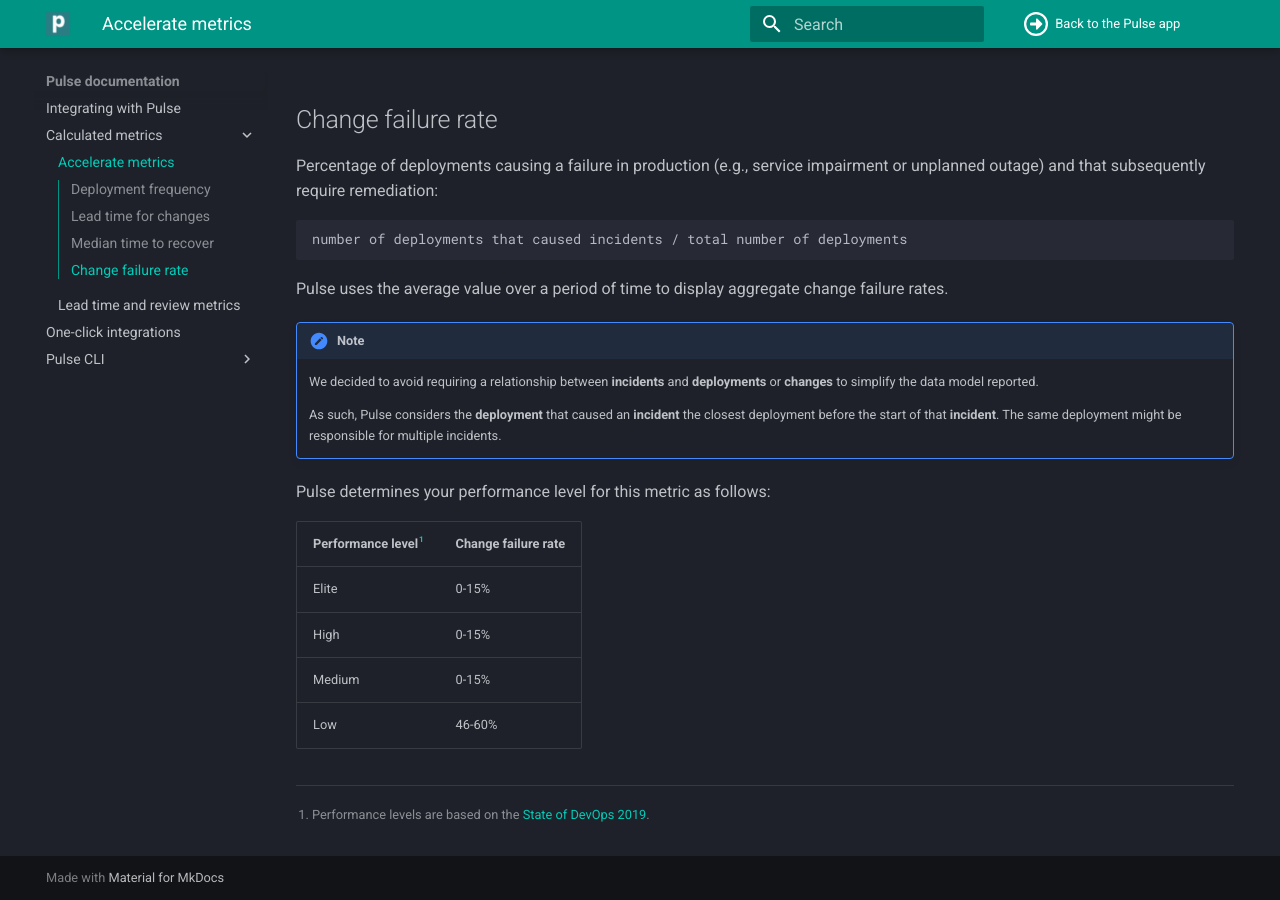
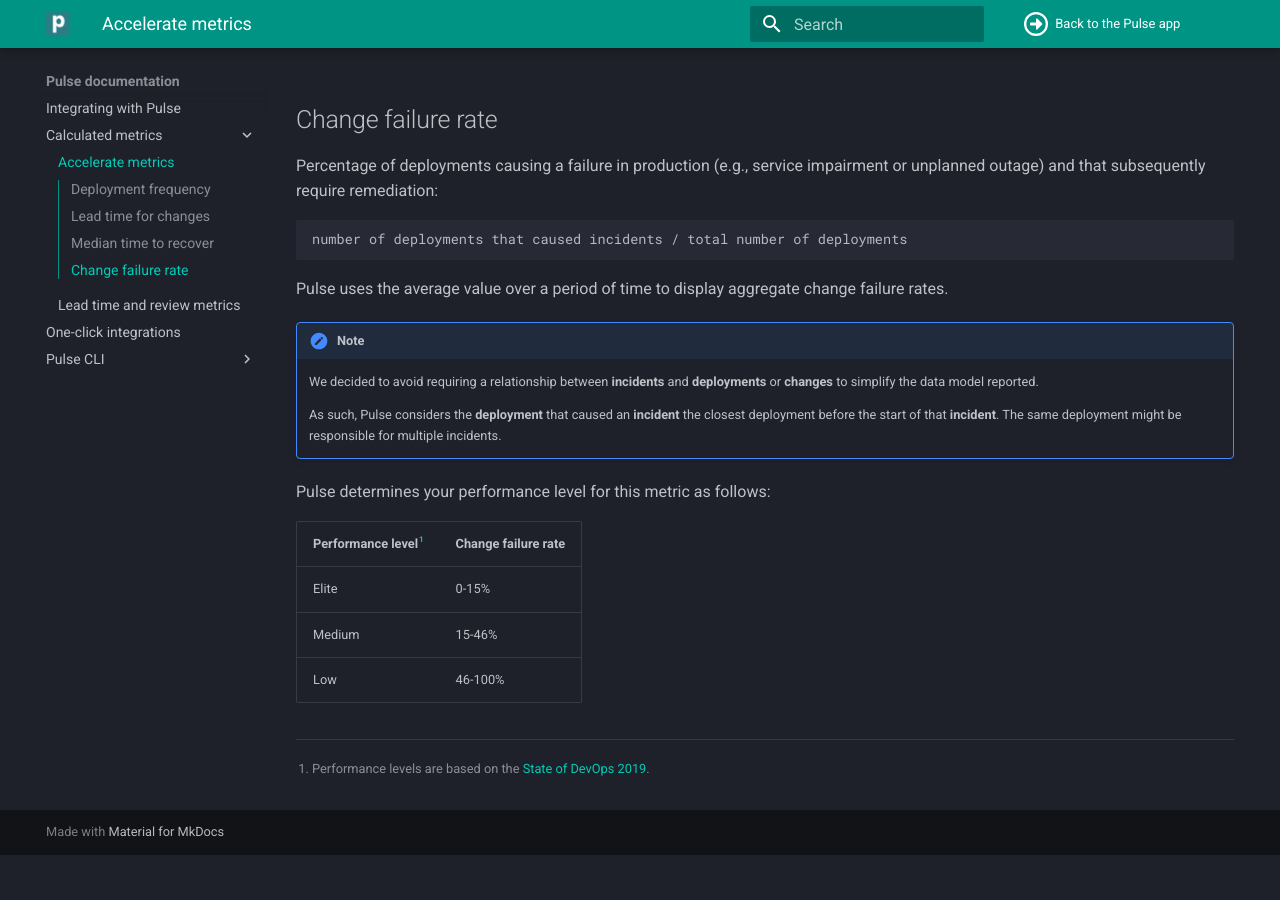
Before and after one commit to codacy/pulse-user-docs, an MkDocs documentation site: the page built from docs/metrics/accelerate.md, in a window 1280 px wide and 900 px high, scrolled down 1992 px. Built offline with MkDocs 1.6.1 and Material for MkDocs 9.7.7, drawn with Linux system fonts in a browser that asks for light colours; after the commit the page ends 2847 px from its top, so only the background shows below that.

Commit message:
fix: Update performance level ranges for CFR
Co-authored-by: André Meira <6381457+afsmeira@users.noreply.github.com>

```diff
--- a/docs/metrics/accelerate.md
+++ b/docs/metrics/accelerate.md
@@ -87,8 +87,7 @@
 | Performance level[^1] | Change failure rate  |
 | --------------------- | -------------------- |
 | Elite                 | 0-15%                |
-| High                  | 0-15%                |
-| Medium                | 0-15%                |
-| Low                   | 46-60%               |
+| Medium                | 15-46%               |
+| Low                   | 46-100%              |
 
 [^1]: Performance levels are based on the [State of DevOps 2019](https://services.google.com/fh/files/misc/state-of-devops-2019.pdf).
```
